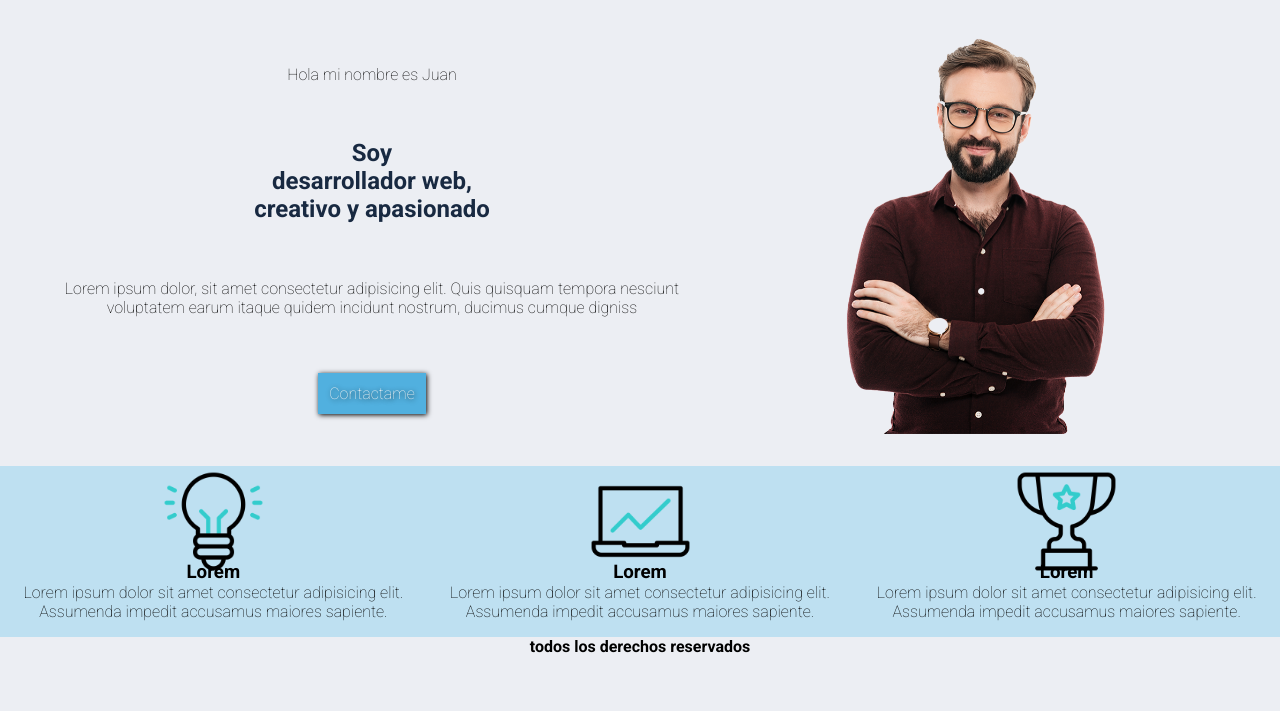
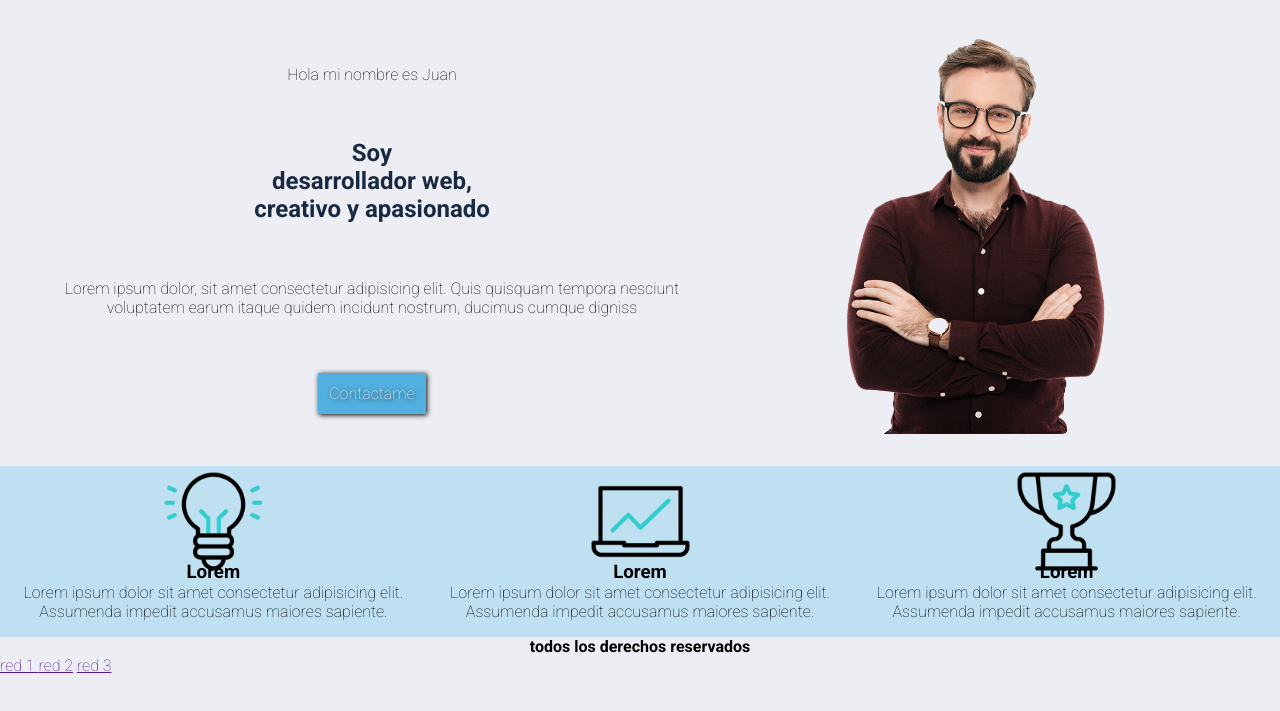
Before and after one commit to chinocastro/proyecto-master, a plain HTML site: page index.html in a window 1280 px wide. Shown: the part 41-752 px from the top of the page. Drawn offline with nearby package versions, Linux system fonts and the light colour scheme.

Commit message:
cambios en el index

```diff
--- a/index.html
+++ b/index.html
@@ -62,6 +62,12 @@
 
         <footer>
             <h4> todos los derechos reservados </h4>
+            <!-- link de redes saciales-->
+            <div>
+                <a href="">red 1 </a>
+                <a href="">red 2</a>
+                <a href="">red 3</a>
+            </div>
         </footer>
     </div>
 
```
Also changed, not shown: 1 other file.
